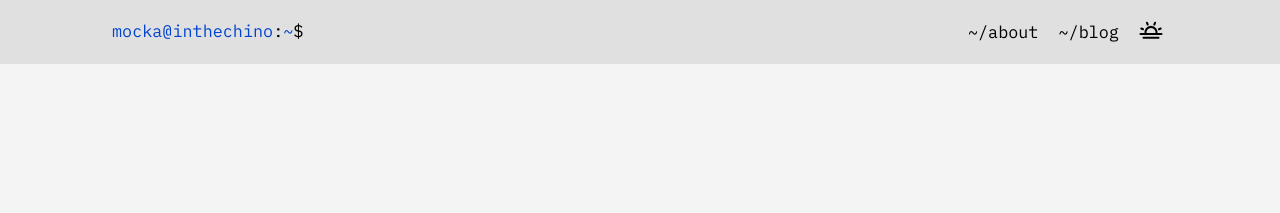
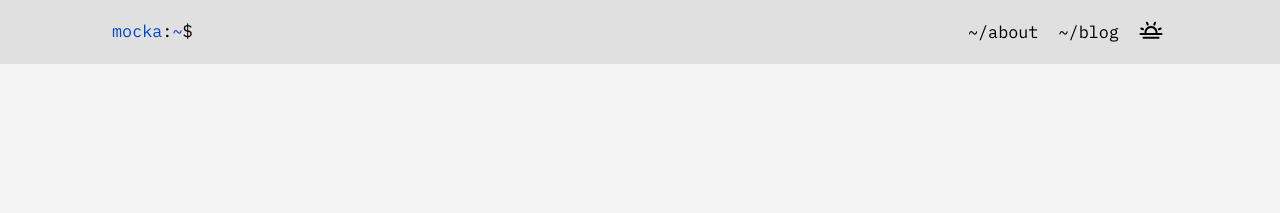
Before and after one commit to ariusalipour/Mockachino-Blog, a Jekyll site: the page built from index.html, in a window 1280 px wide. Shown: the top 213 px of the page. Built offline with Jekyll 4.4.1, drawn with Linux system fonts in a browser that asks for light colours.

```diff
--- a/_config.yml
+++ b/_config.yml
@@ -44,7 +44,7 @@ termina-plex:
   standard_titles: false
 
   username: mocka
-  hostname: inthechino
+  hostname:
 
   header_links:
     - { name: About, url: "/about" }
```
